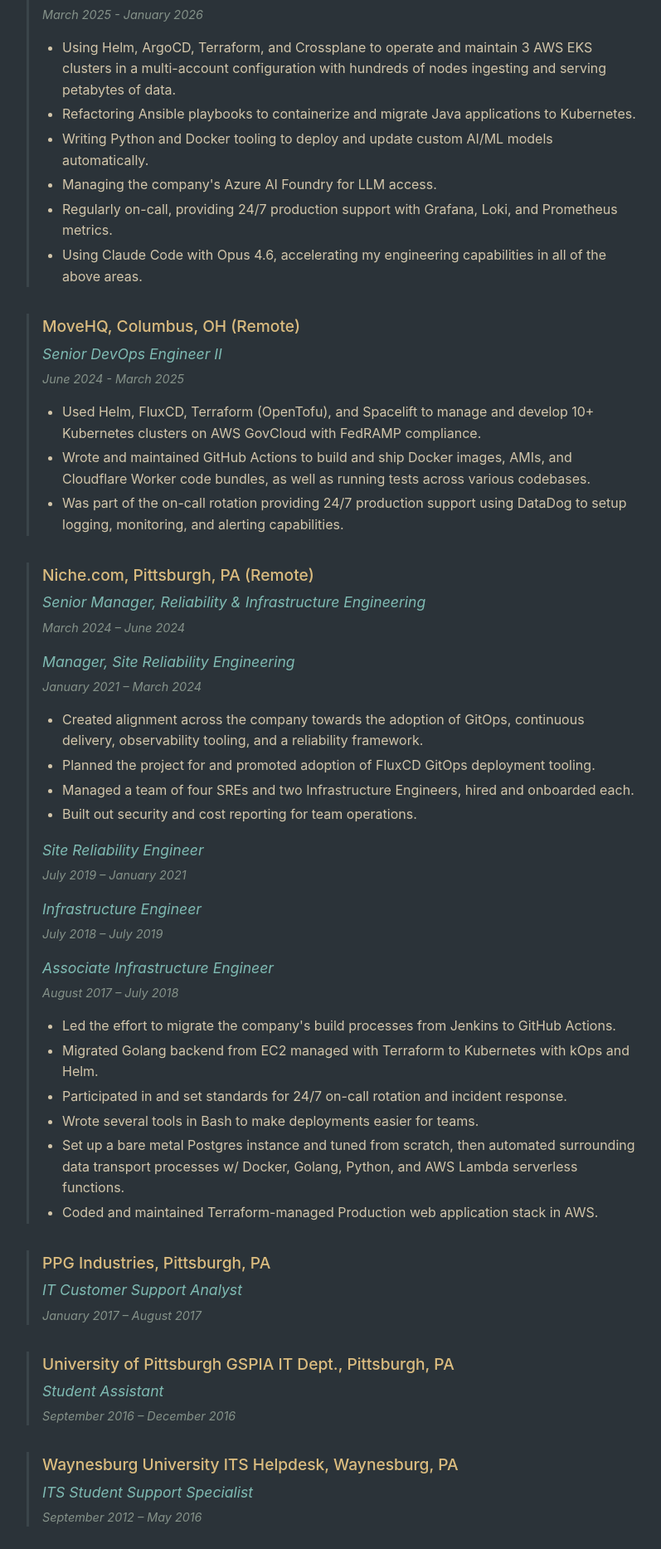
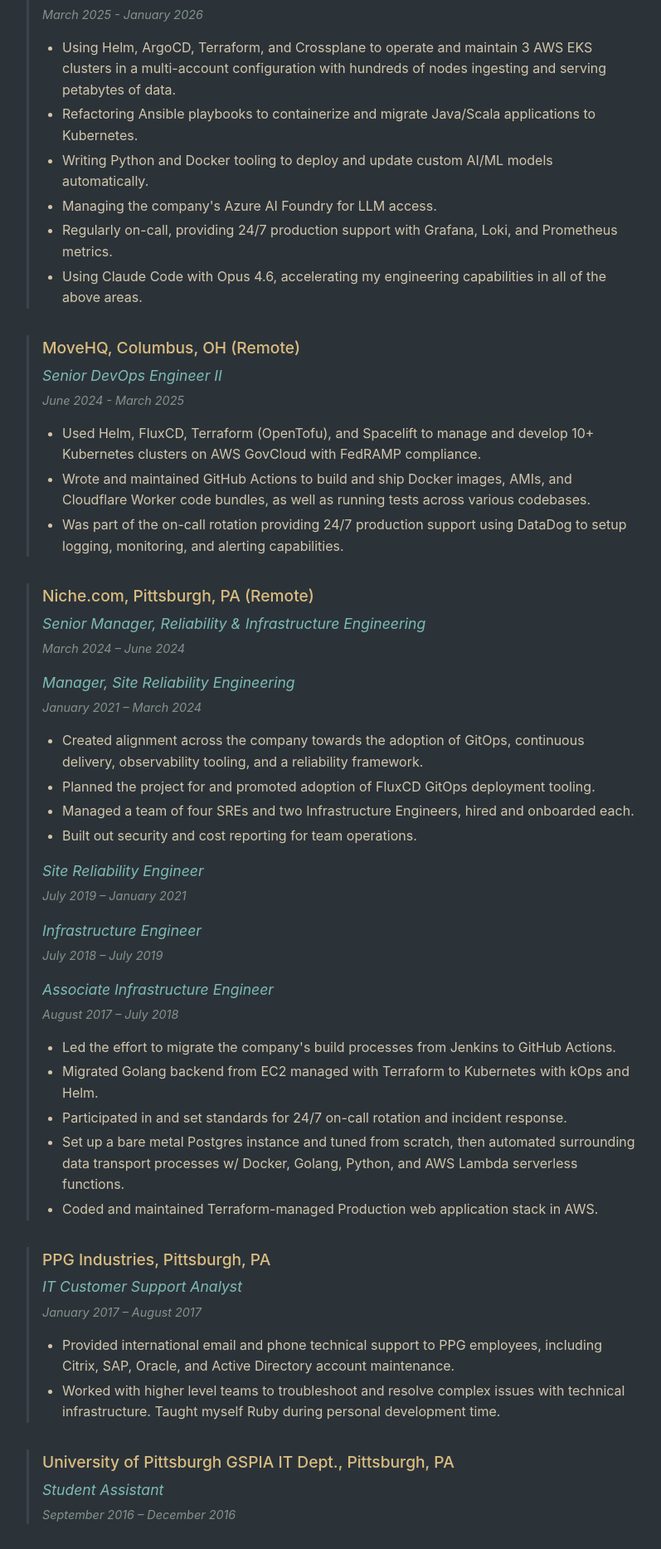
Before and after one commit to austinorth/austinorth.com, a React (Vite) app: page /resume in a window 1280 px wide. Shown: the part 480-2347 px from the top of the page at 83% size, without its empty margins (240-1037 px from the left). Built offline with nearby package versions, Linux system fonts and the light colour scheme.

Commit message:
Resume update
Signed-off-by: Austin Orth <31007285+austinorth@users.noreply.github.com>

```diff
--- a/src/components/Resume.tsx
+++ b/src/components/Resume.tsx
@@ -21,8 +21,8 @@
               hundreds of nodes ingesting and serving petabytes of data.
             </li>
             <li>
-              Refactoring Ansible playbooks to containerize and migrate Java
-              applications to Kubernetes.
+              Refactoring Ansible playbooks to containerize and migrate
+              Java/Scala applications to Kubernetes.
             </li>
             <li>
               Writing Python and Docker tooling to deploy and update custom
@@ -108,9 +108,6 @@
               incident response.
             </li>
             <li>
-              Wrote several tools in Bash to make deployments easier for teams.
-            </li>
-            <li>
               Set up a bare metal Postgres instance and tuned from scratch, then
               automated surrounding data transport processes w/ Docker, Golang,
               Python, and AWS Lambda serverless functions.
@@ -126,6 +123,18 @@
           <h3>PPG Industries, Pittsburgh, PA</h3>
           <h4>IT Customer Support Analyst</h4>
           <div className="job-dates">January 2017 – August 2017</div>
+          <ul>
+            <li>
+              Provided international email and phone technical support to PPG
+              employees, including Citrix, SAP, Oracle, and Active Directory
+              account maintenance.
+            </li>
+            <li>
+              Worked with higher level teams to troubleshoot and resolve complex
+              issues with technical infrastructure. Taught myself Ruby during
+              personal development time.
+            </li>
+          </ul>
         </div>
 
         <div className="job">
@@ -235,7 +244,6 @@
             <li>Apache Kafka, bare metal and MSK</li>
             <li>ArgoCD</li>
             <li>AWS EC2, EKS, Lambda, RDS, VPC</li>
-            <li>Azure AI Foundry</li>
             <li>Claude Code</li>
             <li>Crossplane</li>
             <li>DataDog</li>
```
